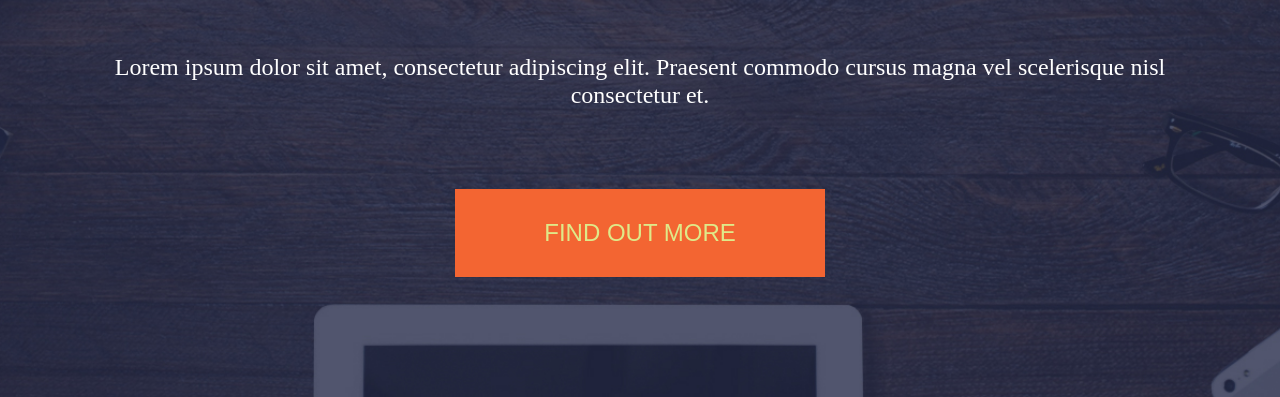
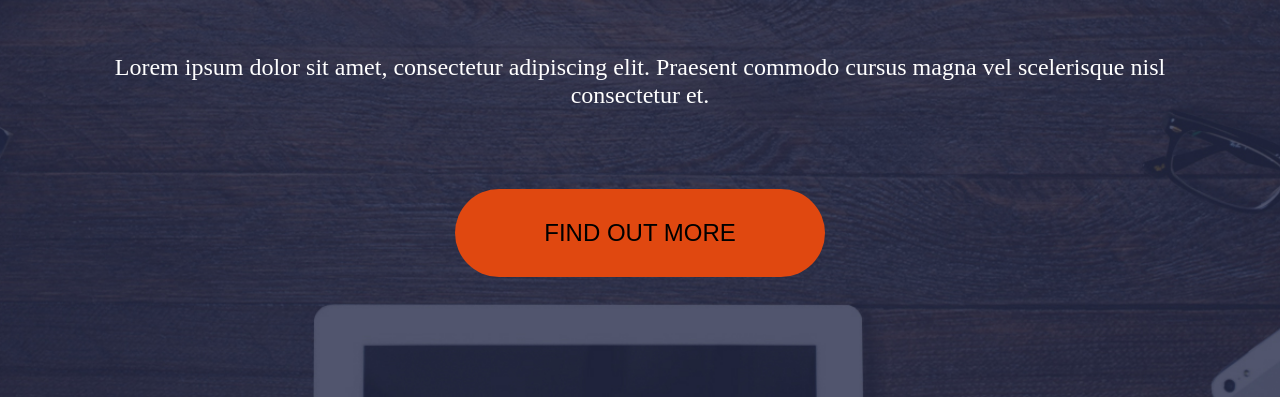
Before and after one commit to Ruslana17/layont__homeWork__8-11, a plain HTML site: page index.html in a window 1280 px wide. In both pictures the pointer is over the button "FIND OUT MORE". Shown: the part 404-801 px from the top of the page. Drawn offline with Linux system fonts and the light colour scheme.

Commit message:
Update style.css

```diff
--- a/style.css
+++ b/style.css
@@ -81,11 +81,12 @@ font-family: 'Raleway';
     line-height: 28px;
     text-transform: uppercase;
     color: white;
-    background-color: rgb(243, 101, 50);
+    background-color: rgb(224, 72, 16);
     border: none;
     outline: none;
 }
 .title__button:hover {
-    color: rgb(223, 233, 137);
+    color: rgb(0, 0, 0);
     cursor: pointer;
+     border-radius: 50px;
   }
```
